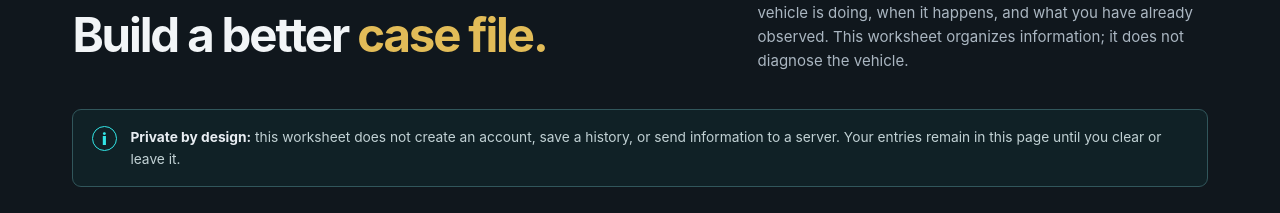
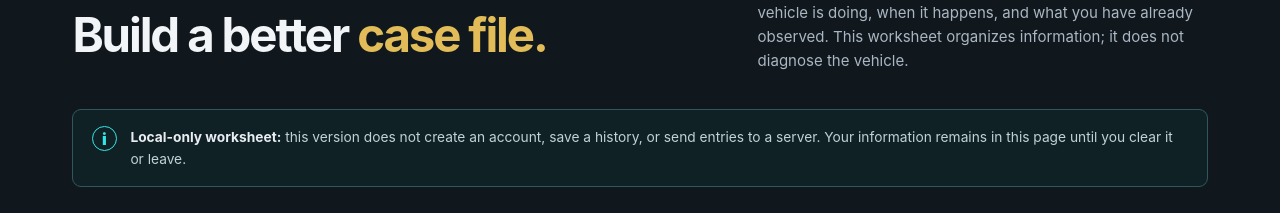
Before and after one commit to Chaotic-Minds-Collective/CR-Diagnostic-Site, a React (Vite) app: page / in a window 1280 px wide. Shown: the part 4088-4301 px from the top of the page. Built offline with nearby package versions, Linux system fonts and the light colour scheme.

Commit message:
Clarify worksheet data handling

```diff
--- a/src/components/CaseWorksheet.tsx
+++ b/src/components/CaseWorksheet.tsx
@@ -175,9 +175,9 @@ export const CaseWorksheet: React.FC = () => {
         <div className="case-privacy-note">
           <span aria-hidden="true">i</span>
           <p>
-            <strong>Private by design:</strong> this worksheet does not create
-            an account, save a history, or send information to a server. Your
-            entries remain in this page until you clear or leave it.
+            <strong>Local-only worksheet:</strong> this version does not create an
+            account, save a history, or send entries to a server. Your
+            information remains in this page until you clear it or leave.
           </p>
         </div>
 
```
